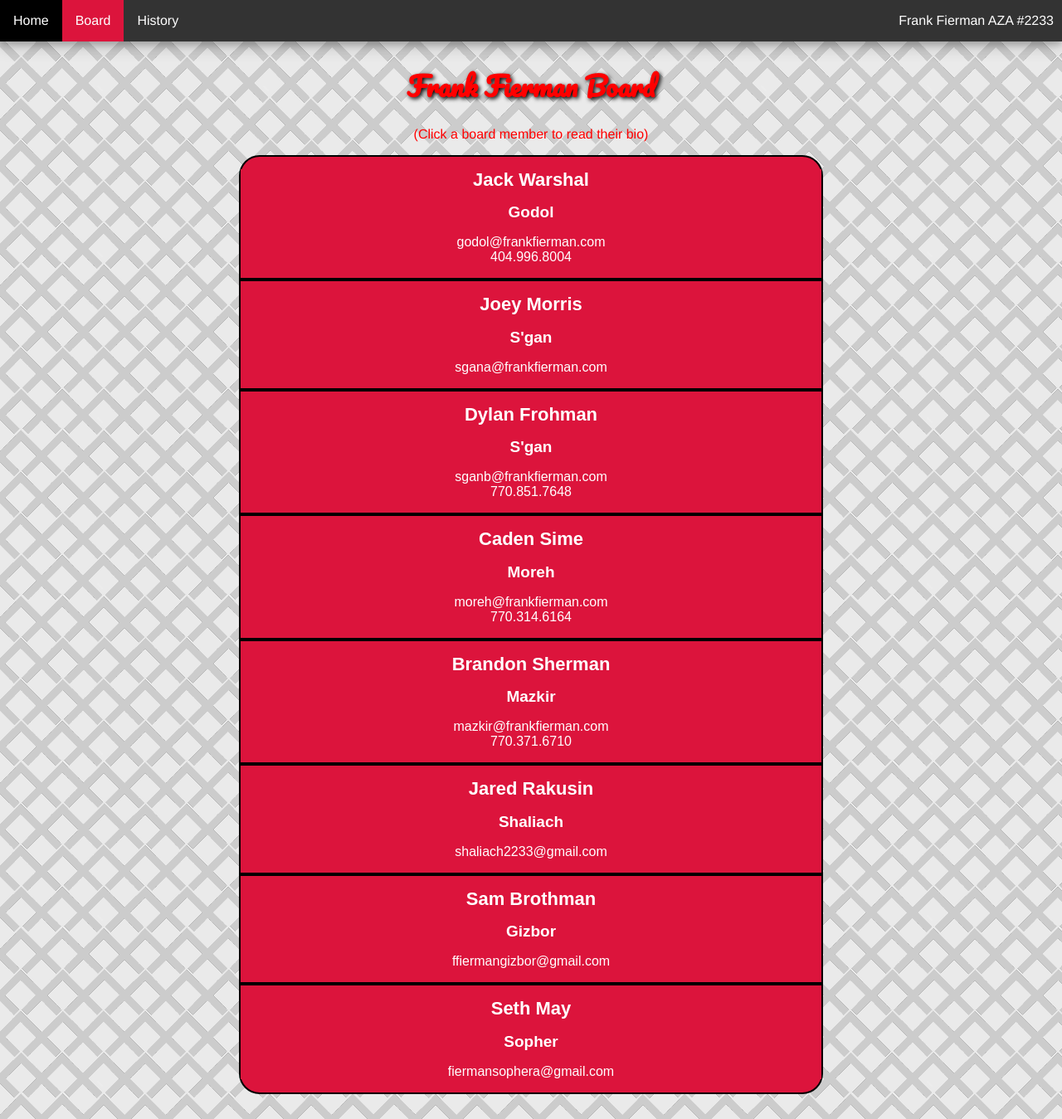
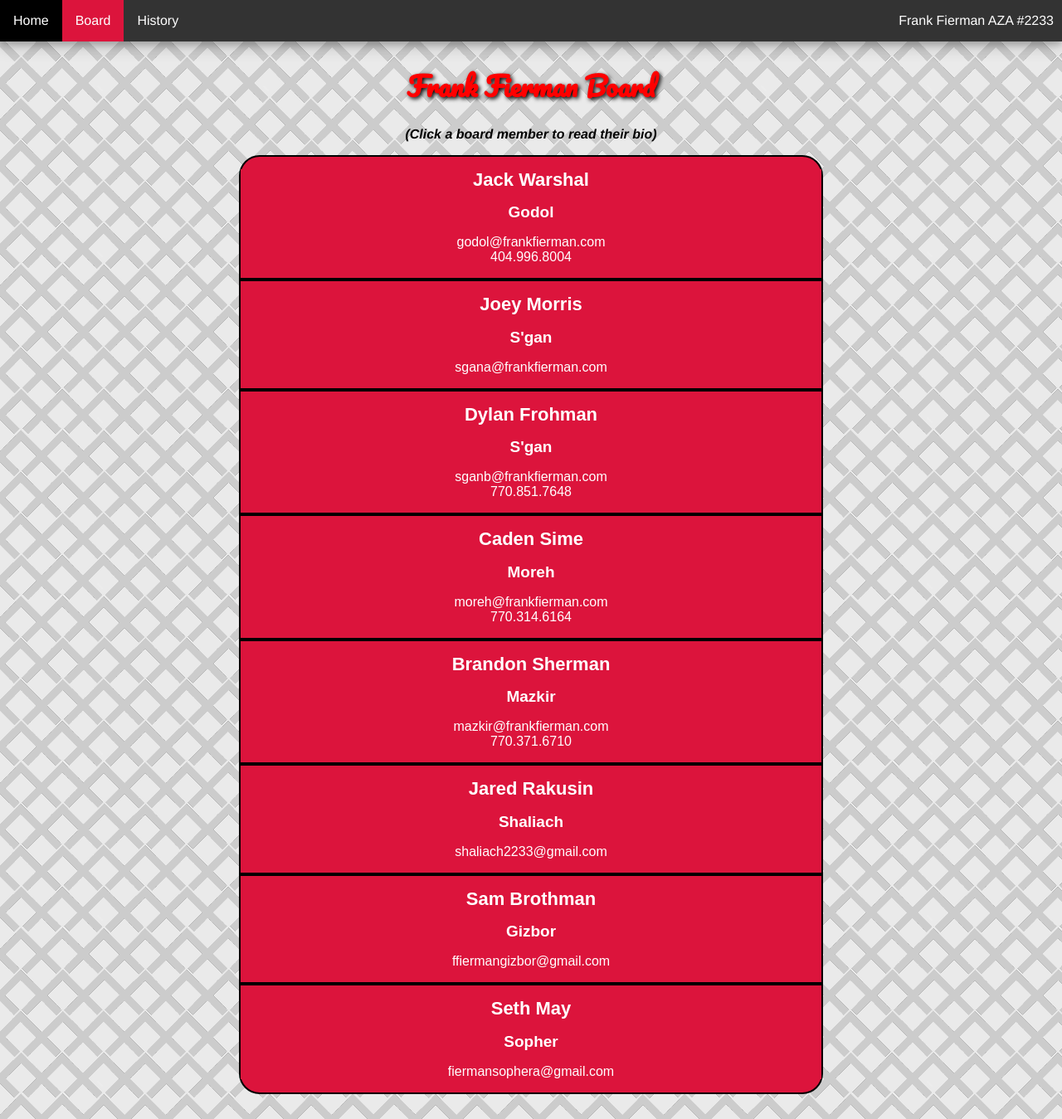
Before and after one commit to fiermanmazkir/fiermanmazkir.github.io, a Jekyll site: the page built from board/index.md, in a window 1280 px wide and 1349 px high. Shown: the whole window at 83% size. Built offline with Jekyll 4.4.1, drawn with Linux system fonts in a browser that asks for light colours; comment, search, counter and statistics services are not loaded.

Commit message:
More readable

```diff
--- a/board/index.md
+++ b/board/index.md
@@ -55,7 +55,8 @@ body {background-image: url("/images/FBackgroundSmall.png")
 <h1 class="head">Frank Fierman Board</h1>
 
 <div class="maintext">
-<p class="maintext">  (Click a board member to read their bio)
+<p class="maintext" style="color:#000">
+<b><i>  (Click a board member to read their bio) </i></b>
 </p>
 </div>
 
```
